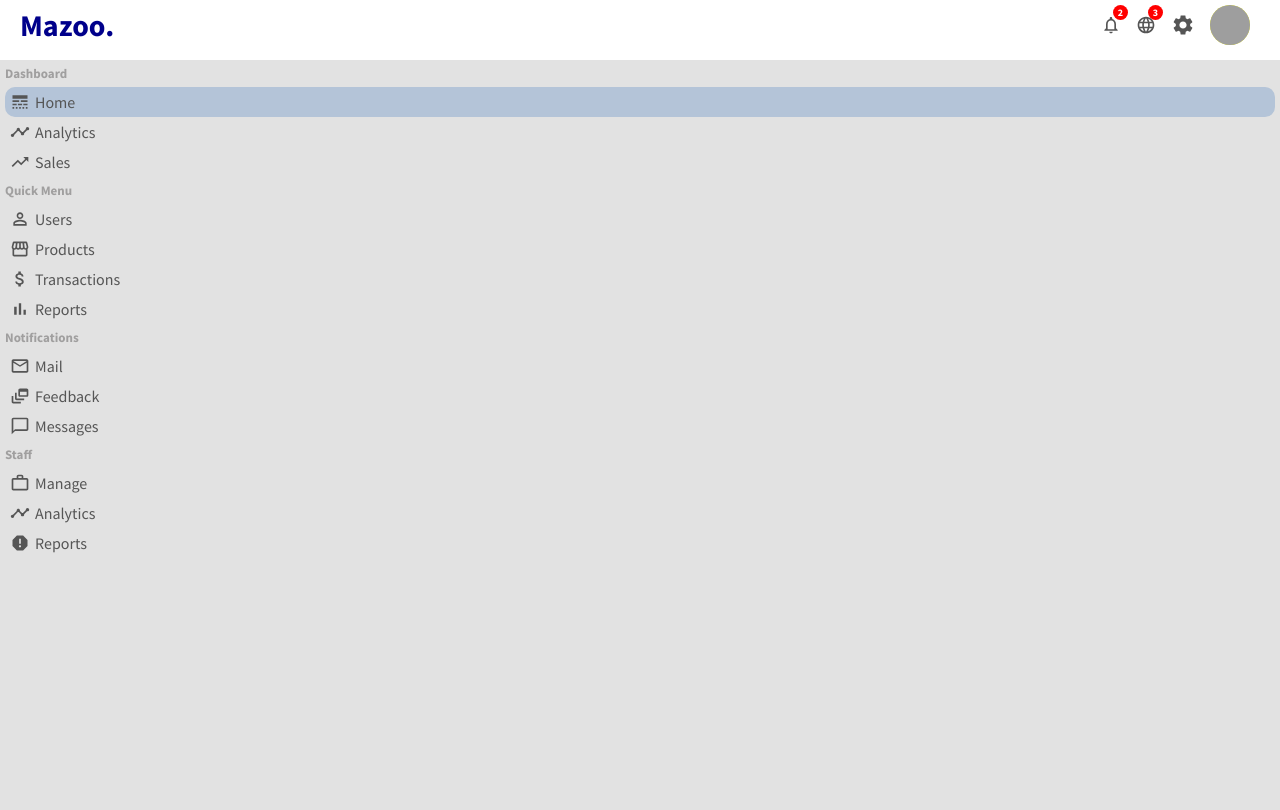
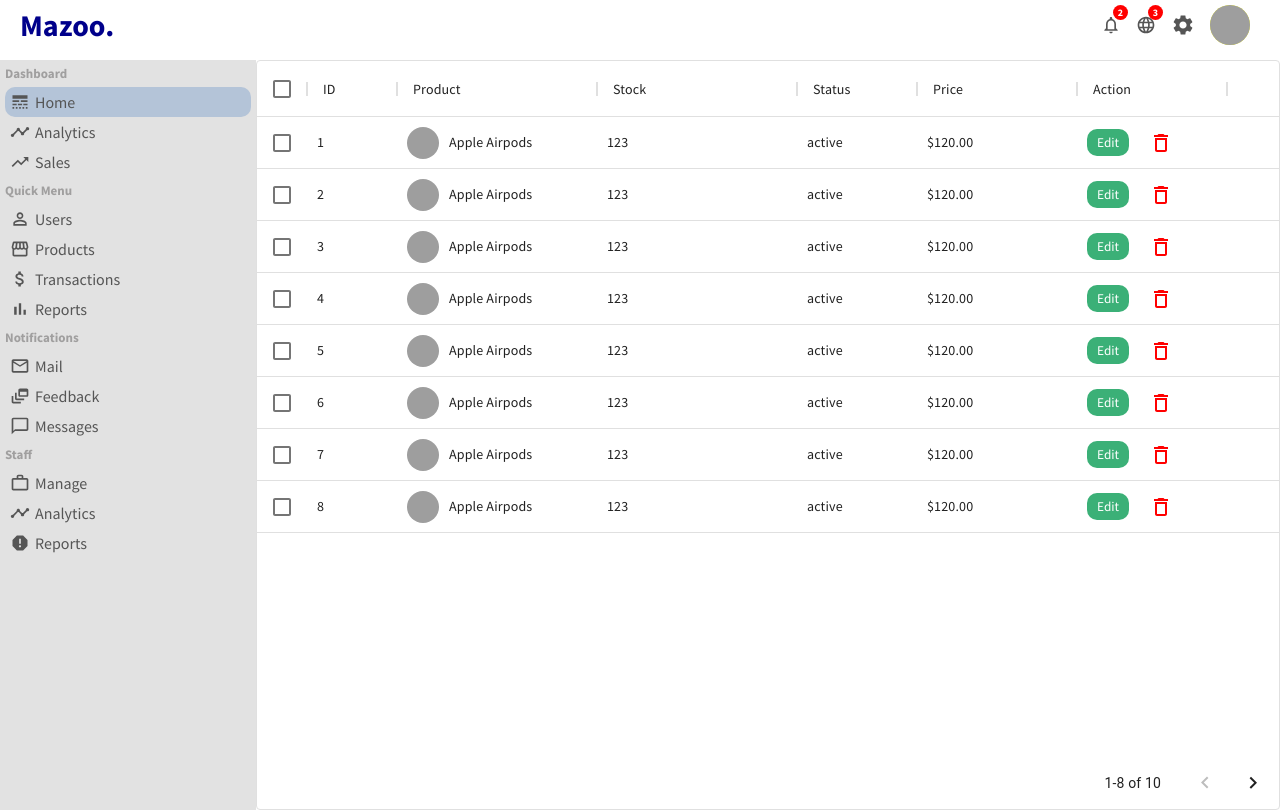
Before and after one commit to marizoo/admin-panel, a React (Create React App) app: page /product/1 in a window 1280 px wide. Built offline with nearby package versions, Linux system fonts and the light colour scheme; grey boxes are pictures that could not be loaded.

Commit message:
pages: completed /products page

```diff
--- a/src/App.jsx
+++ b/src/App.jsx
@@ -6,6 +6,7 @@
 import UserList from "./pages/UserList";
 import User from "./pages/User";
 import NewUser from "./pages/NewUser";
+import ProductList from "./pages/ProductList";
 
 const App = () => {
   return (
@@ -26,6 +27,15 @@
         <Route path="/newUser">
           <NewUser />
         </Route>
+        <Route path="/products">
+          <ProductList />
+        </Route>
+        <Route path="/product/:productId">
+          <ProductList />
+        </Route>
+        <Route path="/newproduct">
+          <ProductList />
+        </Route>
       </Switch>
     </ContainerMain>
     </Router>
--- a/src/components/Sidebar.jsx
+++ b/src/components/Sidebar.jsx
@@ -91,7 +91,7 @@
                                 Users
                             </ListItem>
                         </Link>
-                        <Link to="/product" style={linkStyle}>
+                        <Link to="/products" style={linkStyle}>
                             <ListItem>
                                 <Storefront style={{'marginRight':"5px", 'fontSize':"20px"}}/>
                                 Products
--- a/src/dummyData.js
+++ b/src/dummyData.js
@@ -141,3 +141,86 @@
       "https://images.pexels.com/photos/9371782/pexels-photo-9371782.jpeg?auto=compress&cs=tinysrgb&dpr=2&w=500",
   },
 ];
+
+export const productRows = [
+  {
+    id: 1,
+    name: "Apple Airpods",
+    stock: 123,
+    status: "active",
+    price: "$120.00",
+    img: "https://images.pexels.com/photos/3780681/pexels-photo-3780681.jpeg?auto=compress&cs=tinysrgb&dpr=2&w=500",
+  },
+  {
+    id: 2,
+    name: "Apple Airpods",
+    stock: 123,
+    status: "active",
+    price: "$120.00",
+    img: "https://images.pexels.com/photos/3780681/pexels-photo-3780681.jpeg?auto=compress&cs=tinysrgb&dpr=2&w=500",
+  },
+  {
+    id: 3,
+    name: "Apple Airpods",
+    stock: 123,
+    status: "active",
+    price: "$120.00",
+    img: "https://images.pexels.com/photos/3780681/pexels-photo-3780681.jpeg?auto=compress&cs=tinysrgb&dpr=2&w=500",
+  },
+  {
+    id: 4,
+    name: "Apple Airpods",
+    stock: 123,
+    status: "active",
+    price: "$120.00",
+    img: "https://images.pexels.com/photos/3780681/pexels-photo-3780681.jpeg?auto=compress&cs=tinysrgb&dpr=2&w=500",
+  },
+  {
+    id: 5,
+    name: "Apple Airpods",
+    stock: 123,
+    status: "active",
+    price: "$120.00",
+    img: "https://images.pexels.com/photos/3780681/pexels-photo-3780681.jpeg?auto=compress&cs=tinysrgb&dpr=2&w=500",
+  },
+  {
+    id: 6,
+    name: "Apple Airpods",
+    stock: 123,
+    status: "active",
+    price: "$120.00",
+    img: "https://images.pexels.com/photos/3780681/pexels-photo-3780681.jpeg?auto=compress&cs=tinysrgb&dpr=2&w=500",
+  },
+  {
+    id: 7,
+    name: "Apple Airpods",
+    stock: 123,
+    status: "active",
+    price: "$120.00",
+    img: "https://images.pexels.com/photos/3780681/pexels-photo-3780681.jpeg?auto=compress&cs=tinysrgb&dpr=2&w=500",
+  },
+  {
+    id: 8,
+    name: "Apple Airpods",
+    stock: 123,
+    status: "active",
+    price: "$120.00",
+    img: "https://images.pexels.com/photos/3780681/pexels-photo-3780681.jpeg?auto=compress&cs=tinysrgb&dpr=2&w=500",
+  },
+  {
+    id: 9,
+    name: "Apple Airpods",
+    stock: 123,
+    status: "active",
+    price: "$120.00",
+    img: "https://images.pexels.com/photos/3780681/pexels-photo-3780681.jpeg?auto=compress&cs=tinysrgb&dpr=2&w=500",
+  },
+  {
+    id: 10,
+    name: "Apple Airpods",
+    stock: 123,
+    status: "active",
+    price: "$120.00",
+    img: "https://images.pexels.com/photos/3780681/pexels-photo-3780681.jpeg?auto=compress&cs=tinysrgb&dpr=2&w=500",
+  },
+];
--- /dev/null
+++ b/src/pages/ProductList.jsx
@@ -0,0 +1,110 @@
+import React, {useState} from 'react'
+import styled from 'styled-components'
+import { DataGrid } from '@material-ui/data-grid'
+import { DeleteOutline } from '@material-ui/icons';
+import { productRows } from '../dummyData';
+import { Link } from 'react-router-dom';
+
+
+const Cont = styled.div`
+flex: 4;
+`
+
+const productListStyle = {
+    display:"flex",
+    alignItem: "center",
+  }
+
+  const productImgStyle = {
+    width:"32px",
+    height: "32px",
+    borderRadius: "50%",
+    objectFit: "cover",
+    marginRight: "10px",
+    marginTop: "10px",
+  }
+
+  const productBtnStyle = {
+    border: "none",
+    borderRadius:"10px",
+    padding: "5px 10px",
+    backgroundColor: "#3bb077",
+    color: "white",
+    cursor:"pointer",
+    marginRight: "20px",
+  }
+
+  const productDelStyle = {
+    color: "red",
+    cursor: "pointer",
+  }
+
+
+const ProductList = () => {
+
+    const[data,setData] = useState(productRows)
+
+    const handleDelete = (id) => {
+        setData(data.filter((item) => item.id !== id));
+    }
+
+
+const columns = [
+    { field: "id", headerName: "ID", width: 90 },
+    {
+      field: "product",
+      headerName: "Product",
+      width: 200,
+      renderCell: (params) => {
+        return (
+          <div style={productListStyle}>
+            <img style={productImgStyle} src={params.row.img} alt="" />
+            {params.row.name}
+          </div>
+        );
+      },
+    },
+    { field: "stock", headerName: "Stock", width: 200 },
+    {
+      field: "status",
+      headerName: "Status",
+      width: 120,
+    },
+    {
+      field: "price",
+      headerName: "Price",
+      width: 160,
+    },
+    {
+      field: "action",
+      headerName: "Action",
+      width: 150,
+      renderCell: (params) => {
+        return (
+          <>
+          <Link to={"/product/" + params.row.id}>
+            <button style={productBtnStyle}>Edit</button>
+          </Link>
+            <DeleteOutline style={productDelStyle} onClick={() => handleDelete(params.row.id)}/>
+          </>
+        );
+      },
+    },
+  ];
+
+
+
+    return (
+        <Cont>
+             <DataGrid
+        rows={data}
+        disableSelectionOnClick
+        columns={columns}
+        pageSize={8}
+        checkboxSelection
+      />
+        </Cont>
+    )
+}
+
+export default ProductList
```
